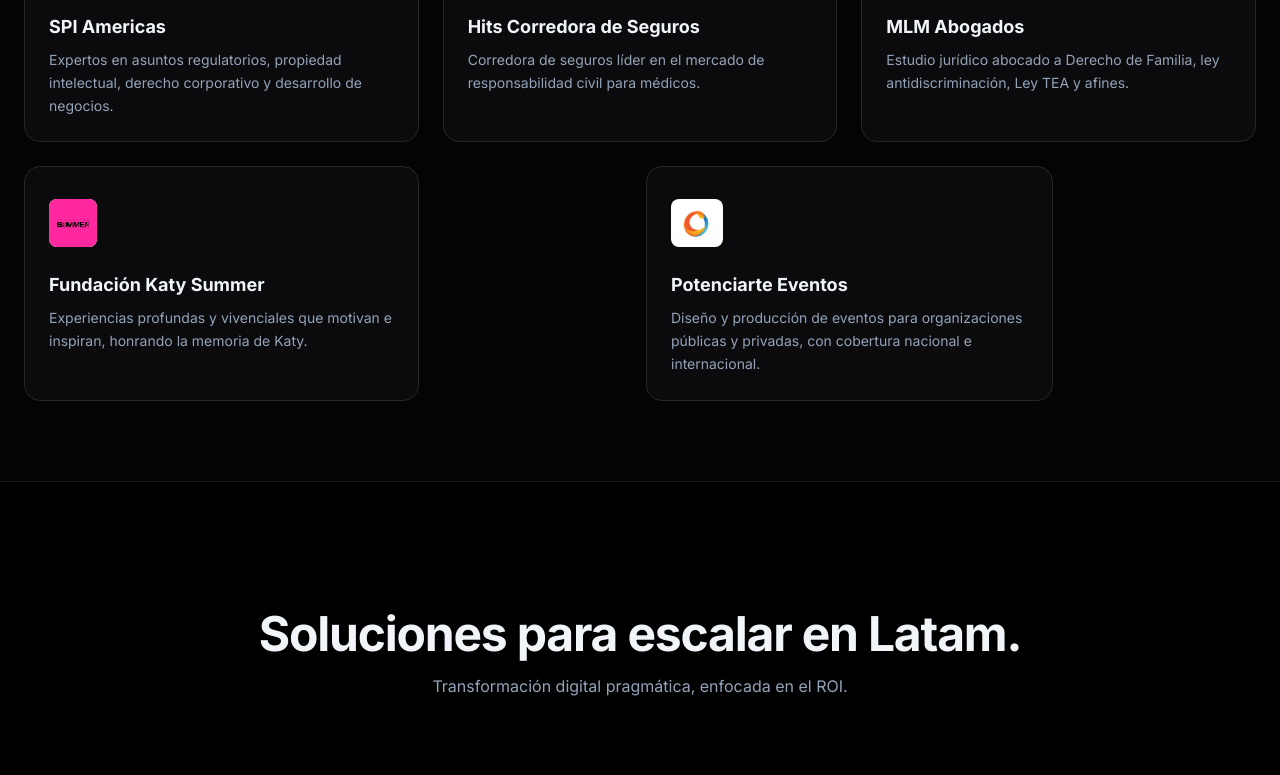
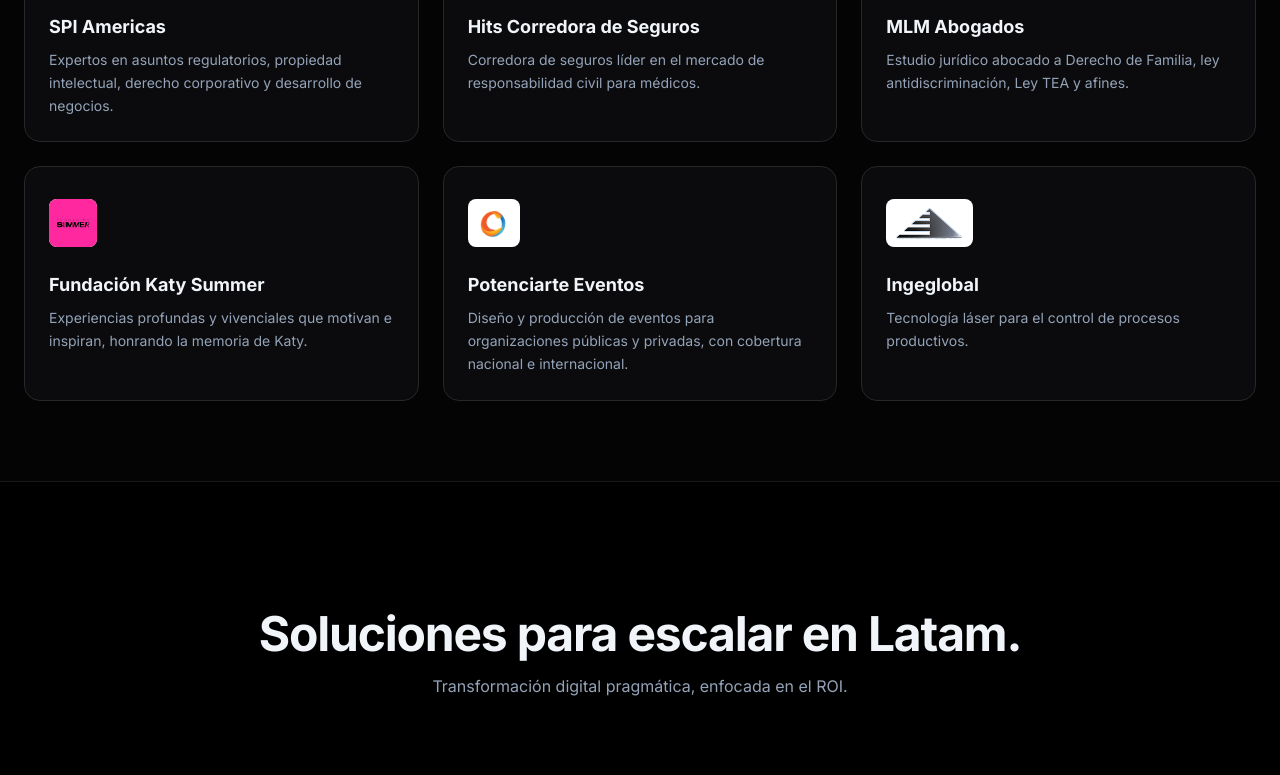
Before and after one commit to edspohr/growth-buddies, a plain HTML site: page index.html in a window 1280 px wide. Shown: the part 1084-1859 px from the top of the page. Drawn offline with nearby package versions, Linux system fonts and the light colour scheme.

Commit message:
Update index.html

```diff
--- a/index.html
+++ b/index.html
@@ -232,7 +232,7 @@
                     <p class="text-sm text-slate-400 leading-relaxed">Experiencias profundas y vivenciales que motivan e inspiran, honrando la memoria de Katy.</p>
                 </a>
 
-                <a href="https://potenciarte.cl/" target="_blank" class="group relative flex flex-col p-6 rounded-2xl border border-zinc-800 bg-zinc-900/40 hover:bg-zinc-900/80 hover:border-[var(--color-accent)] transition-all duration-300 lg:col-span-2 lg:w-1/2 lg:mx-auto">
+                <a href="https://potenciarte.cl/" target="_blank" class="group relative flex flex-col p-6 rounded-2xl border border-zinc-800 bg-zinc-900/40 hover:bg-zinc-900/80 hover:border-[var(--color-accent)] transition-all duration-300">
                     <div class="h-16 w-full flex items-center justify-start mb-4">
                          <div class="h-12 w-auto p-2 bg-white rounded-lg flex items-center justify-center">
                             <img src="img/potenciarte.png" alt="Logo Potenciarte" class="max-h-full max-w-full object-contain">
@@ -240,6 +240,16 @@
                     </div>
                     <h4 class="text-lg font-bold text-slate-100 mb-2 group-hover:text-[var(--color-accent)] transition-colors">Potenciarte Eventos</h4>
                     <p class="text-sm text-slate-400 leading-relaxed">Diseño y producción de eventos para organizaciones públicas y privadas, con cobertura nacional e internacional.</p>
+                </a>
+
+                <a href="https://www.ingeglobal.cl/" target="_blank" class="group relative flex flex-col p-6 rounded-2xl border border-zinc-800 bg-zinc-900/40 hover:bg-zinc-900/80 hover:border-[var(--color-accent)] transition-all duration-300">
+                    <div class="h-16 w-full flex items-center justify-start mb-4">
+                         <div class="h-12 w-auto p-2 bg-white rounded-lg flex items-center justify-center">
+                            <img src="img/ingeglobal.webp" alt="Logo Ingeglobal" class="max-h-full max-w-full object-contain">
+                        </div>
+                    </div>
+                    <h4 class="text-lg font-bold text-slate-100 mb-2 group-hover:text-[var(--color-accent)] transition-colors">Ingeglobal</h4>
+                    <p class="text-sm text-slate-400 leading-relaxed">Tecnología láser para el control de procesos productivos.</p>
                 </a>
 
             </div>
@@ -391,7 +401,7 @@
                 <a href="https://www.kizeo-forms.com/lat/" target="_blank" class="group flex flex-col items-center text-center p-6 rounded-2xl border border-zinc-800 bg-zinc-900/30 hover:bg-zinc-900 hover:border-[var(--color-accent)] transition-all duration-300">
                     <div class="h-16 w-full flex items-center justify-center mb-6">
                          <div class="h-14 w-auto p-2 bg-white rounded-lg flex items-center justify-center shadow-lg">
-                            <img src="img/kizeo-forms.png" alt="Kizeo Forms" class="max-h-full max-w-full object-contain">
+                            <img src="img/kizeo-forms.svg" alt="Kizeo Forms" class="max-h-full max-w-full object-contain">
                         </div>
                     </div>
                     <h4 class="text-lg font-bold text-slate-100 mb-3">Kizeo Forms</h4>
```
